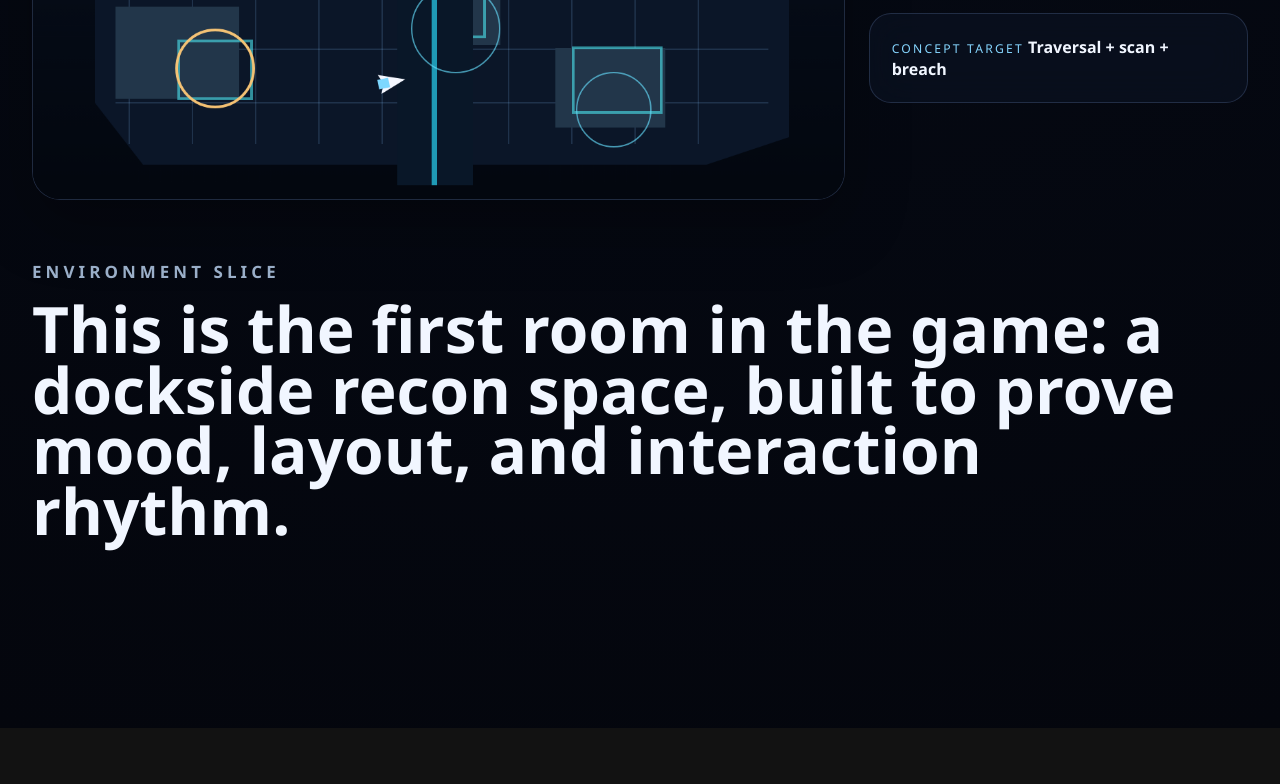
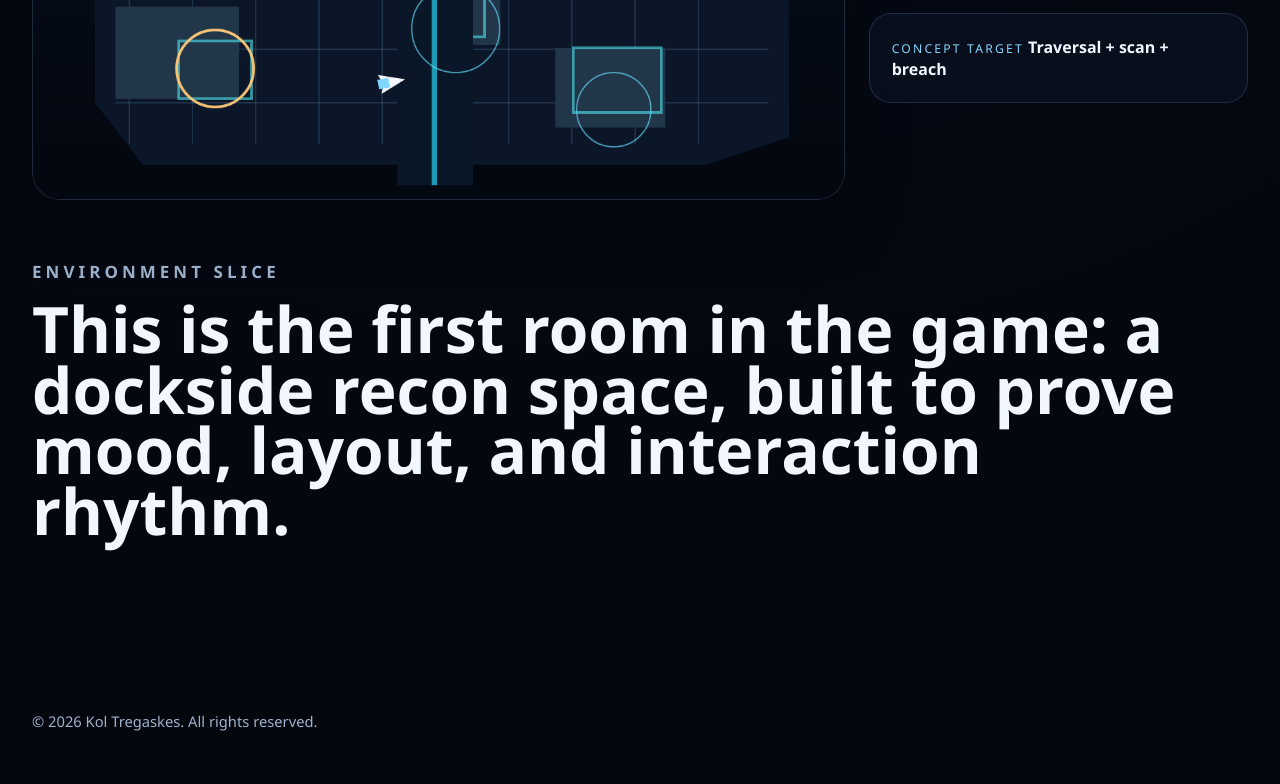
Before and after one commit to koltregaskes/starfall-protocol, a plain HTML site: page index.html in a window 1280 px wide. Shown: the part 952-1736 px from the top of the page. Before the commit the page ends 1680 px from the top, so only its background shows below. Drawn offline with Linux system fonts and the light colour scheme.

Commit message:
Add public copyright notice

```diff
--- a/index.html
+++ b/index.html
@@ -88,6 +88,10 @@
           <h2>This is the first room in the game: a dockside recon space, built to prove mood, layout, and interaction rhythm.</h2>
         </section>
       </main>
+
+      <footer class="site-footer">
+        <p>&copy; 2026 Kol Tregaskes. All rights reserved.</p>
+      </footer>
     </div>
 
     <script src="app.js"></script>
--- a/styles.css
+++ b/styles.css
@@ -158,6 +158,12 @@
   padding-bottom: 56px;
 }
 
+.site-footer {
+  padding: 0 0 36px;
+  color: var(--muted);
+  font-size: 0.92rem;
+}
+
 .demo-layout {
   display: grid;
   grid-template-columns: minmax(0, 1.5fr) minmax(300px, 0.7fr);
```
